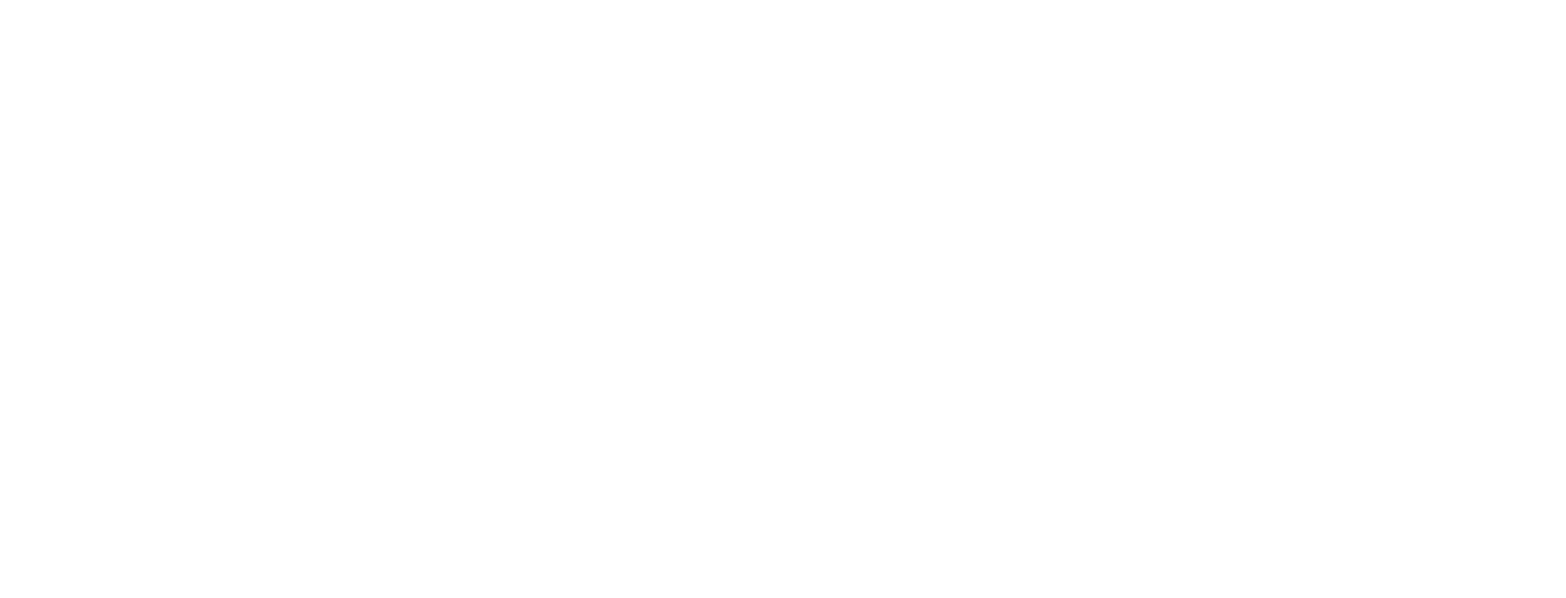
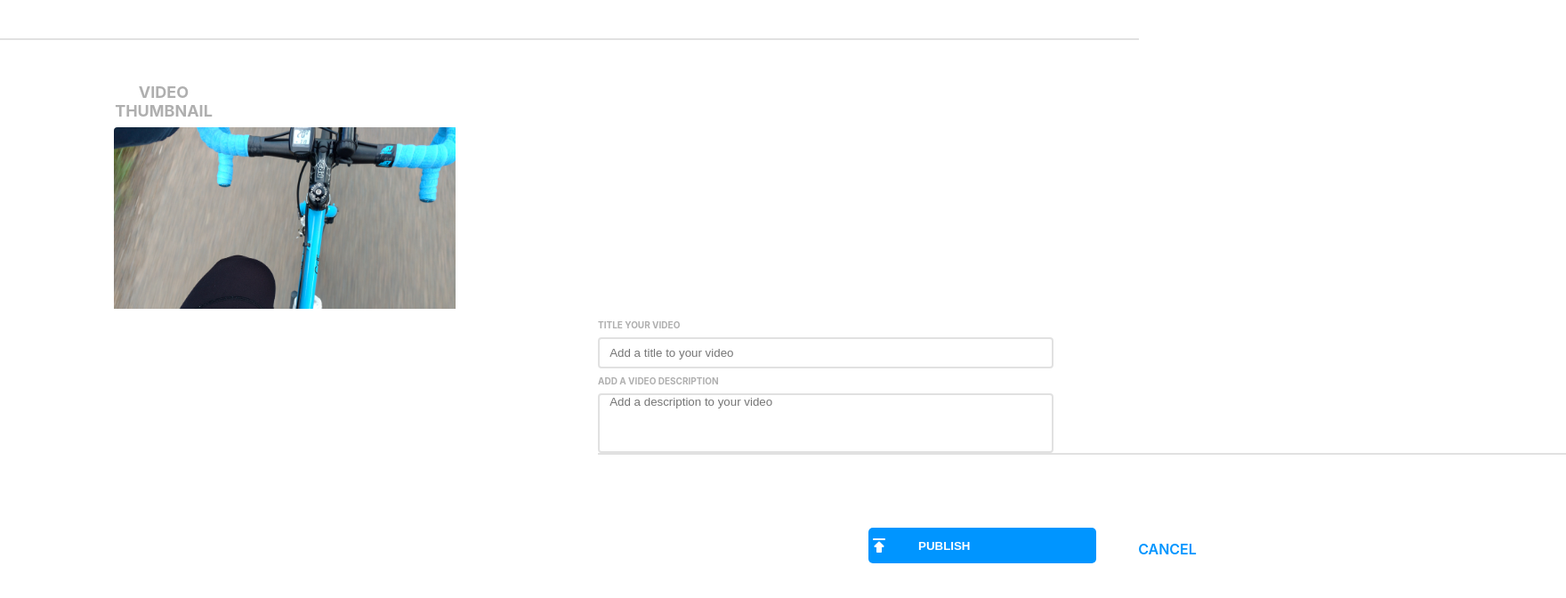
Before and after one commit to leo-r-a/leo-regina-brainflix, a React (Create React App) app: page /upload in a window 1280 px wide. Shown: the part 1543-2215 px from the top of the page at 89% size, 1760 px wide, since content can reach past the window. Before the commit the page ends 1508 px from the top, so only its background shows below. Built offline with nearby package versions, Linux system fonts and the light colour scheme.

Commit message:
upload component built and mostly styled

```diff
--- a/src/App.js
+++ b/src/App.js
@@ -7,6 +7,7 @@
 import videos from './Data/videos.json';
 import { useState } from 'react';
 import videodetails from "./Data/video-details.json";
+import Upload from './components/Upload/Upload';
 
 
 
@@ -30,6 +31,7 @@
       selectedVideo = {selectedVideo}
       setSelectedVideo = {setSelectedVideo}
       />
+      <Upload />
     </div>
   );
 }
--- a/src/pages/Upload/Upload.js
+++ b/src/components/Upload/Upload.js
@@ -1,11 +1,11 @@
-import Header from "../../components/Header/Header";
+import Header from "../Header/Header";
 import "./Upload.scss";
 import thumbnail from "../../assets/Images/Upload-video-preview.jpg";
 import publish from "../../assets/Icons/publish.svg";
 
 const Upload = () => {
   return (
-    <div className="upload-container">
+    <section className="upload-container">
       <h2 className="upload-container__header">Upload Video</h2>
       <div className="upload-container__image">
         <h4 className="upload-container__image--text">VIDEO THUMBNAIL</h4>
@@ -20,27 +20,24 @@
           TITLE YOUR VIDEO
         </h4>
         <input
-          className="upload-container__entry-container--title--text"
+          className="upload-container__entry-container--title-text"
           placeholder="Add a title to your video"
         ></input>
           <h4 className="upload-container__entry-container--description">
           ADD A VIDEO DESCRIPTION
         </h4>
         <input
-          className="upload-container__entry-container--description--text"
+          className="upload-container__entry-container--description-text"
           placeholder="Add a description to your video"
         ></input>
            <div className="upload-container__button-container">
             <button className="upload-container__button-container--button">
-              <img src={publish} alt="small white arrow pointing up with a white underline"/> UPLOAD
+              <img src={publish} alt="small white arrow pointing up with a white underline"/> PUBLISH
             </button>
+          <a className="upload-container__button-container--button-cancel">CANCEL</a>
           </div>
-          <a className=""></a>
-
-
-
       </div>
-    </div>
+    </section>
   );
 };
 export default Upload
--- /dev/null
+++ b/src/components/Upload/Upload.scss
@@ -0,0 +1,147 @@
+@import "../../styles/partials/variables";
+@import "../../styles/partials/mixins";
+
+.upload-container {
+  margin-top: 1rem;
+  border-top: 2px solid $Mercury;
+  &__header {
+    padding-top: 1rem;
+    padding-right: 7.8rem;
+    padding-bottom: 1rem;
+    @include tablet {
+        font-size: 48px;
+        padding-right: 24rem;
+        padding-bottom: 3rem;
+        padding-top: 3rem;
+        border-bottom: 2px solid $Mercury;
+    }
+    @include desktop {
+      padding-right: 53rem;
+
+    }
+  }
+}
+.upload-container__image {
+    @include desktop {
+        width:40vw;
+        padding-left: 10vw;
+    }
+  &--text {
+    padding-right: 9.5rem;
+    font-size: 12px;
+    color: $Silver;
+    padding-bottom: 0.5rem;
+    @include tablet {
+        padding-top: 3rem;
+        padding-right: 30.5rem;
+        font-size: 18px;
+    }
+    @include desktop {
+        padding-right:25rem;
+    }
+  }
+  &--thumbnail {
+    width: 85vw;
+    border-radius: 4px;
+    padding-bottom: 0.5rem;
+    @include tablet {
+        width: 45vw;
+        padding-right: 20rem;
+    }
+    @include desktop {
+        width:30vw;
+        padding-right: 10rem;
+    }
+  }
+}
+.upload-container__entry-container {
+  display: flex;
+  flex-direction: column;
+  width: 85vw;
+  align-content: center;
+  padding-inline: 7.5vw;
+  @include tablet {
+    padding-bottom: 3rem;
+  }
+  @include desktop {
+    width: 40vw;
+    position: absolute;
+    right: 0;
+  }
+  &--title {
+    text-align: left;
+    font-size: 10px;
+    color: $Silver;
+    padding-bottom: 0.5rem;
+  }
+  &--title-text {
+    border-radius: 4px;
+    border: 2px solid $Mercury;
+    padding-bottom: 0.5rem;
+    padding-top: 0.5rem;
+    padding-left: 0.7rem;
+
+  }
+  &--description {
+    text-align: left;
+    font-size: 10px;
+    color: $Silver;
+    padding-bottom: 0.5rem;
+    padding-top: 0.5rem;
+  }
+  &--description-text {
+    border-radius: 4px;
+    border: 2px solid $Mercury;
+    padding-bottom: 3rem;
+    padding-left: 0.7rem;
+  }
+}
+.upload-container__button-container {
+  width: 85vw;
+  padding-top: 1.5rem;
+  display: flex;
+  flex-direction: column;
+  @include tablet {
+    justify-content: center;
+    align-items: center;
+    border-top: 2px solid $Mercury
+  }
+
+  &--button {
+    background-color: $BrainFlix-Blue;
+    display: flex;
+    justify-content: left;
+    align-items: center;
+    gap: 4.5rem;
+    height: 40px;
+    width: 85vw;
+
+    color: $White;
+    border: none;
+    border-radius: 5px;
+    margin-top: 1rem;
+    max-width: 20rem;
+    font-weight: 600;
+    &:hover {
+      background-color: $BrainFlix-DarkBlue;
+    }
+    @include tablet {
+        position: absolute;
+        right: 0;
+        width:20vw;
+        margin-right: 3rem;
+        gap:2rem;
+    }
+  }
+  &--button-cancel {
+    color: $BrainFlix-Blue;
+    font-weight: 600;
+    padding-top: 3rem;
+    padding-bottom: 3rem;
+    @include tablet {
+        margin-left: 12rem;
+        margin-top: 1.5rem;
+    }
+
+}
+}
```
Also changed, not shown: src/pages/Upload/Upload.scss (deleted).
